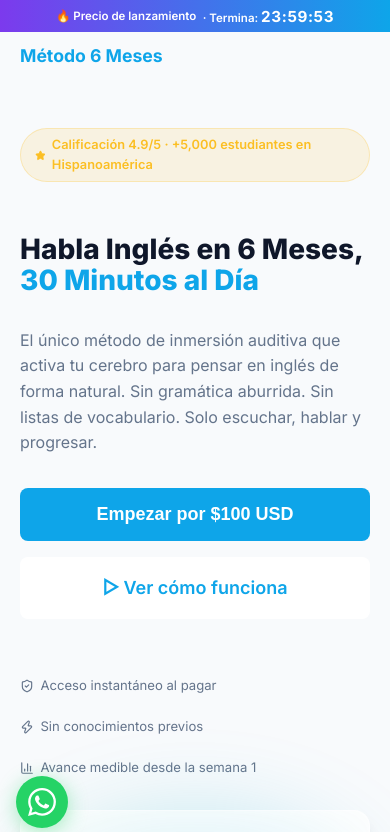
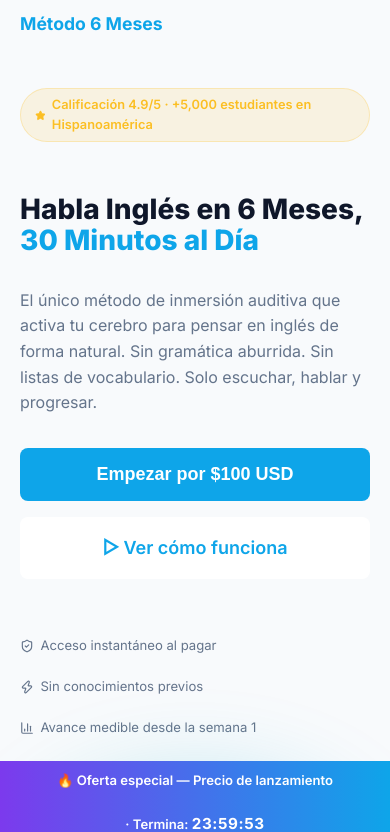
Before and after one commit to raulcharris28/metodo-6-meses, a Next.js app: page / in a window 390 px wide. Shown: the top 832 px of the page. Built offline with nearby package versions, Linux system fonts and the light colour scheme.

Commit message:
Fix: move urgency bar to bottom navbar at top

```diff
--- a/src/app/page.module.css
+++ b/src/app/page.module.css
@@ -4,9 +4,10 @@
   color: var(--foreground);
 }
 
+/* Navbar — back to top: 0 since urgency bar is now at the bottom */
 .navbar {
   position: fixed;
-  top: 36px;
+  top: 0;
   left: 0;
   right: 0;
   z-index: 90;
@@ -26,10 +27,10 @@
   box-shadow: 0 4px 30px rgba(0,0,0,0.3);
 }
 
-/* Urgency Bar */
+/* Urgency Bar — fixed at BOTTOM */
 .urgencyBar {
   position: fixed;
-  top: 0;
+  bottom: 0;
   left: 0;
   right: 0;
   z-index: 100;
@@ -37,11 +38,11 @@
   color: white;
   font-size: 0.82rem;
   font-weight: 600;
-  padding: 0.4rem 1.5rem;
+  padding: 0.6rem 1.5rem;
   display: flex;
   align-items: center;
   justify-content: center;
-  gap: 1rem;
+  gap: 1.5rem;
   flex-wrap: wrap;
   text-align: center;
   line-height: 1.4;
@@ -105,8 +106,9 @@
   color: var(--primary);
 }
 
+/* Hero — normal top padding (no urgency bar at top anymore) */
 .hero {
-  padding: 9.5rem 1.5rem 6rem;
+  padding: 7rem 1.5rem 5rem;
   max-width: 1152px;
   margin: 0 auto;
   display: flex;
@@ -1385,28 +1387,9 @@
    ════════════════════════════════════════ */
 @media (max-width: 768px) {
 
-  /* ── Urgency Bar ── */
-  .urgencyBar {
-    flex-direction: row;
-    gap: 0.4rem;
-    padding: 0.35rem 0.75rem;
-    font-size: 0.72rem;
-    white-space: nowrap;
-    overflow: hidden;
-    justify-content: center;
-  }
-
-  .urgencyLong {
-    display: none; /* hide "Oferta especial —" on mobile to save space */
-  }
-
-  .countdownInline {
-    flex-shrink: 0;
-  }
-
   /* ── Navbar ── */
   .navbar {
-    top: 32px; /* height of single-line urgency bar */
+    top: 0;
     padding: 0.6rem 1.25rem;
   }
 
@@ -1418,9 +1401,9 @@
     font-size: 1.1rem;
   }
 
-  /* ── Hero (push down past urgency bar + navbar) ── */
+  /* ── Hero (push down just past navbar) ── */
   .hero {
-    padding: 8rem 1.25rem 3rem;
+    padding: 5.5rem 1.25rem 5rem;
     gap: 2rem;
   }
 
```
